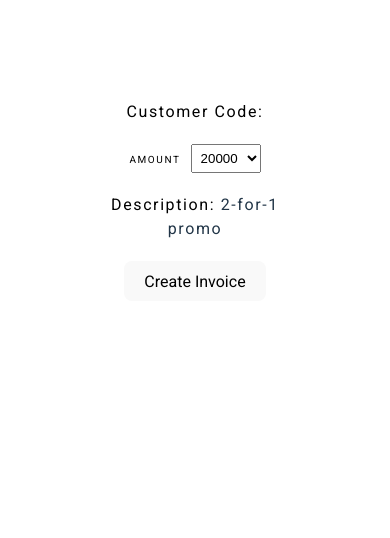
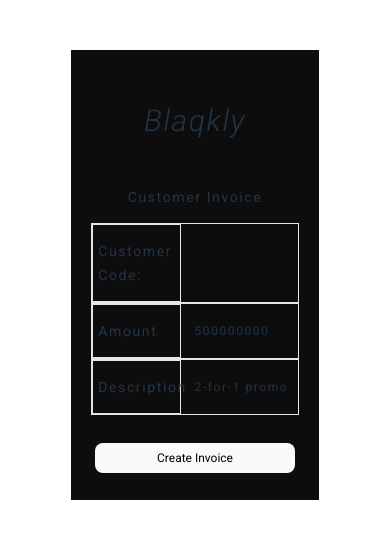
Before and after one commit to JoyOffiong/Payment-Gateway-Integration, a React (Vite) app: page /Invoice in a window 390 px wide. Shown: the top 538 px of the page. Built offline with nearby package versions, Linux system fonts and the light colour scheme.

Commit message:
feat: ui revamp

```diff
--- a/src/Customer.jsx
+++ b/src/Customer.jsx
@@ -1,6 +1,6 @@
 import React, {useState} from "react";
 import axios from "axios";
-import oil from '../src/assets/shopping.png'
+import { Link } from "react-router-dom";
 import { useNavigate } from "react-router";
 
 const Transfer = () => {
@@ -48,18 +48,19 @@ const navigate = useNavigate()
   };
 
   return (
+
+    <>
+
     <div className="App">
-      <div className="container">
+      <div className="container" style={{backgroundColor:"black"}}>
 
       <div className="item">
-          <img className="item-image" src={oil} alt="" />
-          <div className="item-details">
-            <p>Dancing Shoes</p>
-          </div>
+
+        <p className="Logo"> Blaqkly    </p>
         </div>
 
         <div className="checkout-form">
-          <div className="checkout-field">
+        <div className="checkout-field">
             <label> First Name</label>
             <input
               type="text"
@@ -99,6 +100,24 @@ const navigate = useNavigate()
         </div>
       </div>
     </div>
+    <footer >
+    <h4>Have you Reconsidered and want to pay now 😊?
+    </h4>
+
+<button>
+<Link to={'/'}>Payments 😋 </Link>
+</button>
+
+        <div style={{ padding:"20px"}}>
+
+
+  <div>
+
+  </div>
+  </div>
+
+   </footer>
+   </>
   );
 };
 
--- a/src/Home.jsx
+++ b/src/Home.jsx
@@ -1,24 +1,163 @@
-import React from "react";
-import { Link } from "react-router-dom";
-import Button from "./Button";
+import React, { useState } from "react";
+import { PaystackButton } from "react-paystack";
+import boots from "./assets/boots.jpeg";
+import { useNavigate } from "react-router";
+// import { Link } from "react-router-dom";
+// import Button from "./Button";
 
 function Home() {
+
+    const publicKey = "pk_test_50026f4b6d90461f96d53c9067cd64375d23c861";
+    // const [amount, setAmount] = useState("");
+    const [email, setEmail] = useState("");
+    const [name, setName] = useState("");
+    const [phone, setPhone] = useState("");
+    const amount=5000000
+    const navigate = useNavigate()
+    const componentProps = {
+      email,
+      amount,
+
+      metadata: {
+        name,
+        phone,
+      },
+      publicKey,
+      text: "Pay Now",
+      onSuccess: () =>
+        alert("Thanks for doing business with us! Come back soon!!"),
+        // navigate('./'),
+        onClose: () => alert("Wait! Don't leave :("),
+
+
+
+
+    };
+
+
+    // const createInvoice= ()=>{
+
+    // }
+
+    const checkCustomerExists = async (email_or_code) => {
+      try {
+        const result = await axios.get(
+          `https://api.paystack.co/customer/${email_or_code}`,
+
+          {
+            headers: {
+              Authorization:
+                "Bearer " + "sk_test_b67c74ff0ca0c976a02d9689b30d5ecb7f04398f",
+            },
+          }
+        );
+        // console.log(result.data)
+        const customer = result.data.data.customer_code
+
+      if (result) {
+        navigate(`../Invoice?customer=${customer}`);
+      }
+
+        console.log("worked");
+      } catch (error) {
+        navigate("./Customer");
+      }
+
+
+    };
+
+
+
+
+
   return (
     <>
 
       <div className="App">
+            <div className="heading">
+            <h3 className="logo">Blaqkly</h3>
+            <span>Your one stop Shop for every Piece of Luxury</span>
+            </div>
+
+      <div className="container">
+        <div className="item">
+
+          <img className="item-image" src='https://media.istockphoto.com/id/1359011668/photo/woman-holding-in-hands-black-leather-female-boots-in-box-isolated-on-gray-background-copy.jpg?s=612x612&w=0&k=20&c=npH67ILZiLjNowvJ3hXmzZDD3wLIbTdEXPVZ9xOJXUs=' alt="" />
+          <div className="item-details">
+            <p>Dancing Shoes</p>
+          </div>
+        </div>
+
+        <div className="checkout">
+        <div className="checkout-form">
+          <div className="checkout-field">
+            <label>Name</label>
+            <input
+              type="text"
+              id="name"
+              onChange={(e) => setName(e.target.value)}
+            />
+          </div>
+          <div className="checkout-field">
+            <label>Email</label>
+            <input
+              type="text"
+              id="email"
+              onChange={(e) => setEmail(e.target.value)}
+            />
+          </div>
+          <div className="checkout-field">
+            <label>Phone</label>
+            <input
+              type="text"
+              id="phone"
+              onChange={(e) => setPhone(e.target.value)}
+            />
+          </div>
+
+          <div className="checkout-field">
+            <label>Amount</label>
+           <p style={{border:"1px solid white", borderRadius:"5px", padding:"7px", textAlign:"left" , marginTop:"2px"}}>{amount}</p>
+
+          </div>
+          <PaystackButton
+            className="paystack-button"
+            style={{ marginTop: "0px" }}
+            {...componentProps}
+
+          />
+        </div>
+        </div>
+
+      </div>
 
 
-        <div className="checkout_field" style={{ gap: "50px" }}>
-          <Button />
+      </div>
 
-          <div style={{ marginTop: "40px" }}>
-            <button>
-              <Link to={"/Payment"}>MAKE PAYMENT</Link>
-            </button>
-          </div>
-        </div>
+      <footer >
+        <h4>Would you rather Pay Later?
+            Quickly generate your Invoice Here: </h4>
+            <div style={{ padding:"20px"}}>
+      <form action="">
+        <input type="email" name="" id="" style={{ backgroundColor:"#e5e5e5", color:"black", padding:"10px", borderRadius:'20px', border:"none"}}
+        placeholder="Enter Email Address Here"
+         onChange={(e) => setEmail(e.target.value)} required/>
+      </form>
+
+      <div>
+
       </div>
+      <button style={{fontSize:"12px", marginTop:"20px"}}
+
+        onClick={() => {
+          checkCustomerExists(email);
+        }}
+      >
+        Get Invoice
+      </button>
+      </div>
+
+       </footer>
     </>
   );
 }
--- a/src/Invoice.jsx
+++ b/src/Invoice.jsx
@@ -4,11 +4,11 @@ import { useLocation } from "react-router";
 import axios from "axios";
 
 function Invoice() {
-  const [amount, setAmount] = useState("");
-  const location = (useLocation().search).replace('?','')
-  const navigate=useNavigate()
+  const location = useLocation().search.replace("?", "");
+  const amount = `${5000000 * 100}` ;
+  const navigate = useNavigate();
 
-  const customer = location.split('=')[1];
+  const customer = location.split("=")[1];
 
   const description = "2-for-1 promo";
   // console.log(customer)
@@ -37,52 +37,55 @@ function Invoice() {
 
       if (response) {
         // navigate(`./Payment?amount=${amount}`)
-        alert("Kindly Check your email for Invoice")
+        alert("Kindly Check your email for Invoice");
         navigate("/");
       }
     } catch (err) {
-      console.log(err)
+      console.log(err);
     }
   };
 
   return (
-    <div className="App" >
 
+    <>
+    <div className="invoicePage">
+    <div className="App">
+       <div className="checkout invoice">
+        <div style={{lineHeight:"1px"}}>
+        <h5 className="logo2" >Blaqkly</h5>
+        </div>
+           <h3>Customer Invoice </h3>
+          <div className="div1">
+            <div className="title">
+              <h3>Customer Code:</h3>
+            </div>
+            <p>{customer}</p>
+          </div>
 
-      <div className="checkout-field" style={{marginTop: '100px'}}>
+          <div className="div1">
+            <div className="title">
+              <h3>Amount</h3>
+            </div>
 
-       <div style={{marginBottom:"20px"}}>
-       <span style={{color:'black'}}>Customer Code:</span>
-        <span> {customer}</span>
+            <p>{amount}</p>
+          </div>
 
-       </div>
+          <div className="div1">
+            <div className="title">
+              <h3>Description</h3>
+            </div>
 
-        <form action="">
-          <label htmlFor="">Amount</label>
-          <select
-          style={{padding:"5px", marginLeft:'10px'}}
-            name=""
-            id=""
-            onChange={(e) => {
-              setAmount(e.target.value);
-            }}
-            required
-          >
-            <option value="20000">20000</option>
-            <option value="40000">40000</option>
-            <option value="50000">50000</option>
-            <option value="60000">60000</option>
-          </select>
+            <p>{description}</p>
+          </div>
 
-         <div style={{marginTop:"20px", marginBottom:'20px'}}>
-         <span style={{color:'black'}}>Description:</span> <span>{description}</span>
+          <button className="invoice-button" onClick={makePayment}>Create Invoice</button>
+        </div>
 
-         </div>
+    </div>
+    </div>
 
-          <button onClick={makePayment}>Create Invoice</button>
-        </form>
-      </div>
-    </div>
+    </>
+
   );
 }
 
--- a/src/Payment.css
+++ b/src/Payment.css
@@ -1,4 +1,19 @@
 @import url("https://fonts.googleapis.com/css2?family=Roboto:ital,wght@0,400;1,300&display=swap");
+
+
+.heading{
+    color: #000;
+    line-height: 0px;
+}
+.heading h3{
+    font-size: 50px;
+    font-weight: bold;
+}
+.heading span{
+    font-size: 15px;
+    font-style: italic;
+}
+
 
 .App {
   text-align: center;
@@ -12,7 +27,10 @@
   display: flex;
   flex-direction: row;
   margin: 5% auto;
+  margin-bottom: 0;
+  margin-top: 3%;
   width: 635px;
+  width: 50%;
   height: 430px;
   background: white;
   box-shadow: 0px 0px 50px rgba(0, 0, 0, 0.5);
@@ -21,7 +39,18 @@
 .item {
   width: 50%;
   position: relative;
+  background-color: #303030;
+
+
 }
+/* .item:before {
+    content: "";
+    position: absolute;
+    left: 0; right: 0;
+    top: 0; bottom: 0;
+    background: rgba(0,0,0,0.5);
+  } */
+
 
 .header{
   position: fixed;
@@ -54,7 +83,7 @@
   bottom: 0;
   margin-bottom: 5px;
   margin-left: 20px;
-  color: #84a17d;
+  color: #0d0e0d;
   text-align: left;
 }
 
@@ -65,16 +94,57 @@
 .item-details__amount {
   font-weight: bolder;
 }
+.Logo{
+    writing-mode:vertical-lr;
+    font-size: 50px;
+    padding-left: 70px;
+    padding-top: 100px;
+    font-style: italic;
+}
+.logo{
+    font-size: 50px;
+    font-style: italic;
+}
+.logo2{
+    font-size: 30px;
+    font-style: italic;
+}
+.invoice{
+    margin: 50px auto;
+    padding-top: 20px;
+    /* line-height: 1px; */
+}
+.invoice button{
+    width:200px;
+    margin: auto;
+}
 
 .checkout {
-  background: #84a17d; /* fallback for old browsers */
+    background: #84a17d; /* fallback for old browsers */
+    background: rgb(201, 39, 66); /* fallback for old browsers */
+    background: rgb(14, 13, 13); /* fallback for old browsers */
   display: flex;
   flex-direction: column;
   justify-content: center;
   height: 430px;
   width: 50%;
 }
-
+.div1{
+    display: flex;
+    gap: 10px;
+    align-items: center;
+    margin: 0 20px;
+    border: 1px solid #e5e5e5;
+}
+.title{
+    width: 40%;
+    text-align: left;
+    padding-left: 5px;
+    border: 1px solid #e5e5e5;
+}
+.div1 p{
+    padding: 3px ;
+}
 .checkout-form {
   padding: 20px 20px;
 }
@@ -87,18 +157,17 @@
 
 .checkout-field label {
   text-align: left;
-  color: #000;
+  color: #e5e5e5;
   font-size: 10px;
-  margin-bottom: 5px;
   text-transform: uppercase;
   letter-spacing: 0.1rem;
 }
 
-.checkout-field input {
+.checkout-field input, select {
   background-color: transparent;
   border: 1px solid #cecece;
   border-radius: 5px;
-  color: #000;
+  color: #e5e5e5;
   height: 35px;
 }
 
@@ -118,7 +187,27 @@
   margin-top: 0px;
 }
 
+footer{
+    background-color: #000;
+    text-align: center;
+    margin: 0;
+
+}
+footer h4{
+    margin-top: 2%;
+    padding-top: 10px;
+}
+
+
 @media(max-width:750px){
+    .App{
+        width: 100%;
+    }
+    .checkout{
+        width: 100%;
+        font-size: 12px;
+    }
+
   .container {
     display: flex;
     flex-direction: column;
```
Also changed, not shown: src/assets/boots.jpeg (added).
